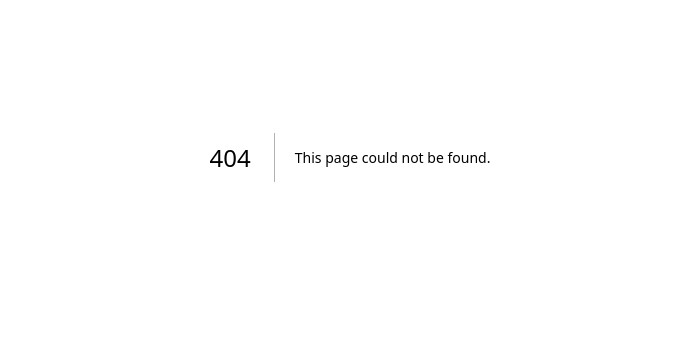
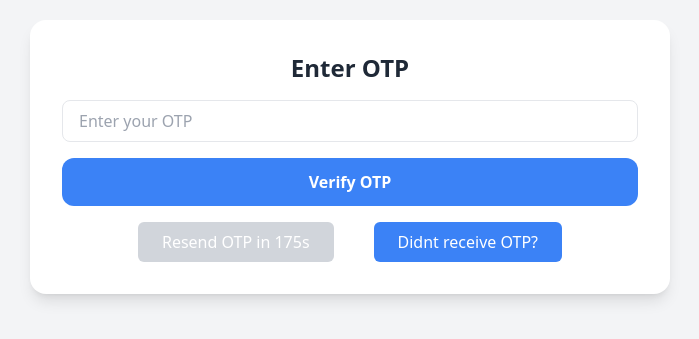
Before and after one commit to Nitesh-04/otp-mfa, a Next.js app: page /login/mfa in a window 1280 px wide. Before the commit this address had no page. Shown: the part 243-582 px from the top of the page, without its empty margins (290-989 px from the left). Built offline with nearby package versions, Linux system fonts and the light colour scheme.

Commit message:
chore: otp fixes

```diff
--- a/app/mfa/page.tsx
+++ b/app/login/_components/Mfa.tsx
@@ -1,6 +1,5 @@
 "use client";
 import { useEffect, useState } from "react";
-import { generateOtp } from "../api/_actions/actions";
 
 export default function MFA() {
   const [email, setEmail] = useState("");
--- /dev/null
+++ b/app/login/mfa/page.tsx
@@ -0,0 +1,89 @@
+"use client";
+import { useEffect, useState } from "react";
+
+export default function MFA() {
+  const [email, setEmail] = useState("");
+  const [otp, setOtp] = useState("");
+  const [timeLeft, setTimeLeft] = useState(180);
+  const [recieveEnable, setRecieveEnable] = useState(false);
+
+  useEffect(() => {
+    const storedEmail = localStorage.getItem("userEmail");
+    if (storedEmail) setEmail(storedEmail);
+
+    const timer = setInterval(() => {
+        setTimeLeft((prev) => (prev > 0 ? prev - 1 : 0));
+      }, 1000);
+
+      return () => clearInterval(timer);
+  }, []);
+
+  async function resendOTP() {
+    if (timeLeft === 0 || !recieveEnable) {
+      try {
+          await fetch("/api/resend", {
+            method: "POST",
+            headers: { "Content-Type": "application/json" },
+            body: JSON.stringify({ email }),
+          });
+          alert("OTP sent!");
+          setRecieveEnable(true);
+      } catch (error) {
+          console.error(error);
+      }
+      setTimeLeft(180);
+    }
+  }
+
+  async function handleVerifyOTP() {
+    const response = await fetch("/api/mfa", {
+      method: "POST",
+      headers: { "Content-Type": "application/json" },
+      body: JSON.stringify({ email, otp }),
+    });
+
+    const data = await response.json();
+    if (data.success) {
+      alert("MFA successful! Redirecting...");
+      window.location.href = "/dashboard";
+    } else {
+      alert(data.message || "Invalid OTP");
+    }
+  }
+
+  return (
+    <div className="flex items-center justify-center h-screen bg-gray-100">
+      <div className="p-8 bg-white rounded-2xl shadow-lg text-center w-1/2">
+        <h2 className="text-2xl font-bold mb-4 text-gray-800">Enter OTP</h2>
+        <input
+          type="text"
+          placeholder="Enter your OTP"
+          className="w-full px-4 py-2 border rounded-lg mb-4 focus:outline-none focus:ring-2 focus:ring-blue-400"
+          value={otp}
+          onChange={(e) => setOtp(e.target.value)}
+        />
+        <button
+          onClick={handleVerifyOTP}
+          className="w-full px-6 py-3 bg-blue-500 text-white rounded-xl font-semibold hover:bg-blue-600 transition"
+        >
+          Verify OTP
+        </button>
+
+        <button
+        className="mt-4 px-6 py-2 bg-blue-500 text-white rounded-md disabled:bg-gray-300"
+        disabled={timeLeft > 0}
+        onClick={resendOTP}
+        >
+            {timeLeft > 0 ? `Resend OTP in ${timeLeft}s` : "Resend OTP"}
+        </button>
+        <button
+        className="mt-4 ml-10 px-6 py-2 bg-blue-500 text-white rounded-md disabled:bg-gray-300"
+        disabled={recieveEnable}
+        onClick={resendOTP}
+        >
+            Didnt receive OTP?
+        </button>
+      </div>
+    </div>
+  );
+}
--- a/app/login/page.tsx
+++ b/app/login/page.tsx
@@ -22,7 +22,7 @@ export default function Login() {
     const data = await response.json();
     if (data.success) {
       localStorage.setItem("userEmail", email);
-      window.location.href = "/mfa";
+      window.location.href = "/login/mfa";
     } else {
       setError(data.message || "Error logging in");
     }
--- a/app/signup/page.tsx
+++ b/app/signup/page.tsx
@@ -1,5 +1,5 @@
 "use client";
-import { useState } from "react";
+import { useEffect, useState } from "react";
 
 export default function Login() {
   const [email, setEmail] = useState("");
@@ -9,6 +9,33 @@ export default function Login() {
   const [name, setName] = useState("");
   const [showOtpInput, setShowOtpInput] = useState(false);
   const [otp, setOtp] = useState("");
+  const [timeLeft, setTimeLeft] = useState(180);
+  const [recieveEnable, setRecieveEnable] = useState(false);
+
+  useEffect(() => {
+    const timer = setInterval(() => {
+      setTimeLeft((prev) => (prev > 0 ? prev - 1 : 0));
+    }, 1000);
+
+    return () => clearInterval(timer);
+  }, []);
+
+  async function resendOTP() {
+    if (timeLeft === 0 || !recieveEnable) {
+      try {
+        await fetch("/api/resend", {
+          method: "POST",
+          headers: { "Content-Type": "application/json" },
+          body: JSON.stringify({ email }),
+        });
+        alert("OTP sent!");
+        setRecieveEnable(true);
+      } catch (error) {
+        console.error(error);
+      }
+      setTimeLeft(180);
+    }
+  }
 
   async function handleSignup() {
     if (password !== cpassword) {
@@ -92,7 +119,7 @@ export default function Login() {
               onClick={handleSignup}
               className="w-full px-6 py-3 bg-blue-500 text-white rounded-xl font-semibold hover:bg-blue-600 transition"
             >
-              Send OTP
+              Sign Up
             </button>
           </>
         ) : (
@@ -111,6 +138,21 @@ export default function Login() {
             >
               Verify OTP
             </button>
+
+            <button
+              className="mt-4 px-6 py-2 bg-blue-500 text-white rounded-md disabled:bg-gray-300"
+              disabled={timeLeft > 0}
+              onClick={resendOTP}
+            >
+              {timeLeft > 0 ? `Resend OTP in ${timeLeft}s` : "Resend OTP"}
+            </button>
+            <button
+              className="mt-4 ml-10 px-6 py-2 bg-blue-500 text-white rounded-md disabled:bg-gray-300"
+              disabled={recieveEnable}
+              onClick={resendOTP}
+            >
+              Didnt receive OTP?
+            </button>
           </>
         )}
 
```
